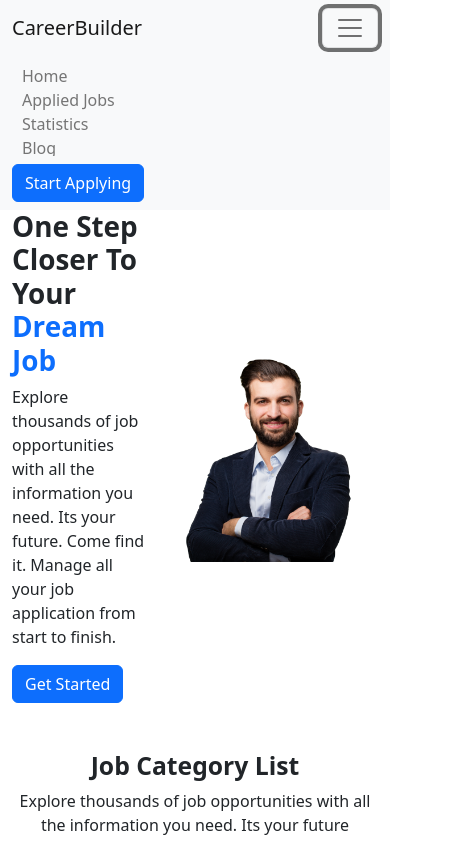
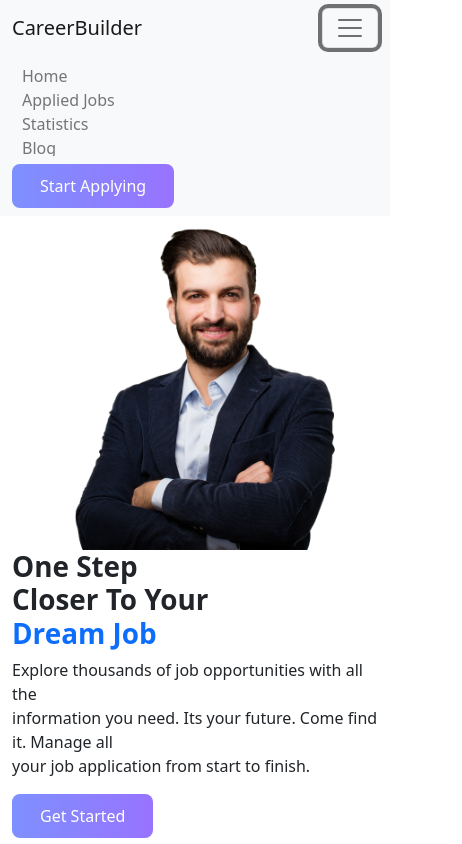
Before and after one commit to Mohammademon02/career-builder, a React (Vite) app: page / in a window 390 px wide. Both pictures are taken after a click on the button 350 px from the left and 28 px from the top of the page. Shown: the top 844 px of the page, 462 px wide, since content can reach past the window. Built offline with nearby package versions, Linux system fonts and the light colour scheme.

Commit message:
all are completed

```diff
--- a/index.html
+++ b/index.html
@@ -2,9 +2,8 @@
 <html lang="en">
   <head>
     <meta charset="UTF-8" />
-    <link rel="icon" type="image/svg+xml" href="/vite.svg" />
     <meta name="viewport" content="width=device-width, initial-scale=1.0" />
-    <title>Vite + React</title>
+    <title>Career Builder</title>
     <link href="https://cdn.jsdelivr.net/npm/bootstrap@5.3.0-alpha3/dist/css/bootstrap.min.css" rel="stylesheet"
       integrity="sha384-KK94CHFLLe+nY2dmCWGMq91rCGa5gtU4mk92HdvYe+M/SXH301p5ILy+dN9+nJOZ" crossorigin="anonymous">
     </head>
--- a/src/components/AppliedJobList/AppliedJobList.jsx
+++ b/src/components/AppliedJobList/AppliedJobList.jsx
@@ -30,7 +30,7 @@ const AppliedJobList = ({ job }) => {
                     </div>
                 </div>
                 <div>
-                    <Link to={`/details/${id}`}><button className='btn btn-primary px-4'>View Details</button> </Link>
+                    <Link to={`/details/${id}`}><button className='btn-custom text-white'>View Details</button> </Link>
                 </div>
             </div>
         </div>
--- a/src/components/FeaturedJob/FeaturedJob.jsx
+++ b/src/components/FeaturedJob/FeaturedJob.jsx
@@ -6,7 +6,7 @@ const FeaturedJob = ({ job }) => {
     const { jobTitle, id, companyLogo, companyName, jobType, jobTime, location, salary } = job;
 
     return (
-        <div className='border rounded p-4' >
+        <div className='border rounded p-4 mb-5' >
             <img className='mb-4' src={companyLogo} alt="" />
             <h4 className='job-title'>{jobTitle}</h4>
             <h5 >{companyName}</h5>
@@ -23,7 +23,7 @@ const FeaturedJob = ({ job }) => {
                 <h5 > Salary: {salary}</h5>
             </div>
 
-            <Link to={`/details/${id}`}><button className='btn btn-primary'>View Details</button></Link>
+            <Link to={`/details/${id}`}><button className='btn-custom text-white'>View Details</button></Link>
         </div>
     );
 };
--- /dev/null
+++ b/src/components/FeaturedJobs/FeaturedJobs.css
@@ -0,0 +1,14 @@
+.featured-container {
+    display: grid;
+    grid-template-columns: repeat(2, 1fr);
+    row-gap: 2%;
+    column-gap: 1%;
+}
+
+
+
+@media only screen and (max-width: 776px) {
+    .featured-container{
+        grid-template-columns: repeat(1, 1fr);
+    }
+}
--- a/src/components/FeaturedJobs/FeaturedJobs.jsx
+++ b/src/components/FeaturedJobs/FeaturedJobs.jsx
@@ -1,5 +1,6 @@
 import React, { useState } from 'react';
 import FeaturedJob from '../FeaturedJob/FeaturedJob';
+import './FeaturedJobs.css'
 
 
 
@@ -14,7 +15,7 @@ const FeaturedJobs = ({ jobs }) => {
         <section>
             <h2 className='fs-2 fw-bold text-center mt-5'>Featured Jobs</h2>
             <p className='text-center'>Explore thousands of job opportunities with all the information you need. Its your future</p>
-            <div className='d-flex row row-cols-1 row-cols-md-2 g-4'>
+            <div className='featured-container'>
                 {
                     jobs.slice(0, seeMore ? 6 : 4).map(job => <FeaturedJob
                         key={job.id}
@@ -22,8 +23,8 @@ const FeaturedJobs = ({ jobs }) => {
                     ></FeaturedJob>)
                 }
             </div>
-            <div className='d-flex justify-content-center mt-5'>
-                <button onClick={() => handleSeeMore()} className='btn btn-primary'>See All Jobs</button>
+            <div className='d-flex justify-content-center my-5'>
+                <button onClick={() => handleSeeMore()} className='btn-custom text-white'>See All Jobs</button>
             </div>
         </section>
     );
--- a/src/components/Header/Header.css
+++ b/src/components/Header/Header.css
@@ -1,5 +1,3 @@
-
-
 .nav-link a {
     text-decoration: none;
     margin-left: 10px;
@@ -7,3 +5,15 @@
     font-weight: 500;
     font-size: 16px;
 }
+
+
+.btn-custom {
+    background: linear-gradient(90deg, #7E90FE 0%, #9873FF 100%);
+    border-radius: 8px;
+    border: none;
+    padding: 10px 28px;
+}
+
+.btn-custom:hover{
+    background: linear-gradient(90deg, #7E90FE 0%, #8055f4 100%);
+}
--- a/src/components/Header/Header.jsx
+++ b/src/components/Header/Header.jsx
@@ -25,7 +25,7 @@ const Header = () => {
                             <Link  to='/statistics'>Statistics</Link>
                             <Link  to='/blog'>Blog</Link>
                         </Nav>
-                            <Button variant="primary">Start Applying</Button>
+                            <button className='btn-custom text-white'>Start Applying</button>
                     </Navbar.Collapse>
                 </Container>
             </Navbar>
--- /dev/null
+++ b/src/components/Home/Home.css
@@ -0,0 +1,28 @@
+.category-container {
+    display: grid;
+    grid-template-columns: repeat(4, 1fr);
+    gap: 1%;
+}
+
+
+.header-banner{
+    display: flex;
+    align-items: center;
+    justify-content: space-between;
+}
+
+@media only screen and (max-width: 576px) {
+    .category-container {
+        grid-template-columns: repeat(1, 1fr);
+    }
+         .header-banner {
+            display: flex;
+            flex-direction: column-reverse;
+         }
+}
+@media only screen and (min-width: 577px) and (max-width: 776px) {
+    .category-container {
+        grid-template-columns: repeat(2, 1fr);
+    }
+
+}
--- a/src/components/Home/Home.jsx
+++ b/src/components/Home/Home.jsx
@@ -3,6 +3,7 @@ import Image from '../../assets/All Images/P3OLGJ1 copy 1.png'
 import { useLoaderData } from 'react-router-dom';
 import JobCategory from '../JobCategory/JobCategory';
 import FeaturedJobs from '../FeaturedJobs/FeaturedJobs';
+import './Home.css'
 
 const Home = () => {
 
@@ -19,11 +20,11 @@ const Home = () => {
     return (
         <div className='container'>
 
-            <section className=' d-flex  align-items-center  justify-content-between'>
+            <section className=' header-banner'>
                 <div>
                     <h1 className='fs-1 fw-bold'>One Step <br /> Closer To Your <br /> <span className='text-primary'>Dream Job</span> </h1>
                     <p> Explore thousands of job opportunities with all the <br /> information you need. Its your future. Come find it. Manage all <br /> your job application from start to finish.</p>
-                    <button className='btn btn-primary'>Get Started</button>
+                    <button className='btn-custom text-white'>Get Started</button>
                 </div>
                 <div>
                     <img className='img-fluid' src={Image} alt="" />
@@ -34,7 +35,7 @@ const Home = () => {
                 <h2 className='fs-2 fw-bold text-center mt-5'>Job Category List</h2>
                 <p className='text-center'>Explore thousands of job opportunities with all the information you need. Its your future</p>
 
-                <div className='row row-cols-1 row-cols-md-2 row-cols-lg-4 g-4 '>
+                <div className='category-container'>
                     {
                         jobCategory.map(category => <JobCategory
                             key={category.id}
--- /dev/null
+++ b/src/components/JobCategory/JobCategory.css
@@ -0,0 +1,4 @@
+.job-category {
+    background: linear-gradient(90deg, rgba(126, 144, 254, 0.05) 0%, rgba(152, 115, 255, 0.05) 100%);
+    border-radius: 8px;
+}
--- a/src/components/JobCategory/JobCategory.jsx
+++ b/src/components/JobCategory/JobCategory.jsx
@@ -1,9 +1,10 @@
 import React from 'react';
+import './JobCategory.css'
 
 const JobCategory = ({category}) => {
 
     return (
-        <div className='border p-3 text-start rounded '>
+        <div className='job-category border p-3 text-start  '>
             <img src={category.categoryLogo} alt="" />
             <h4>{category.categoryName}</h4>
             <p>{category.availableJobs}</p>
--- a/src/components/JobDetails/JobDetails.jsx
+++ b/src/components/JobDetails/JobDetails.jsx
@@ -50,7 +50,7 @@ const JobDetails = () => {
                             <p> <span className='fs-5 fw-semibold'>Address : </span>{info.location}</p>
                         </div>
 
-                        <Link to='/appliedJobs'><button onClick={() => handleProducts(info)} className='btn btn-primary px-5 '>Apply Now</button></Link>
+                        <Link to='/appliedJobs'><button onClick={() => handleProducts(info)} className='btn-custom text-white'>Apply Now</button></Link>
                     </div>
 
                 </div>
```
